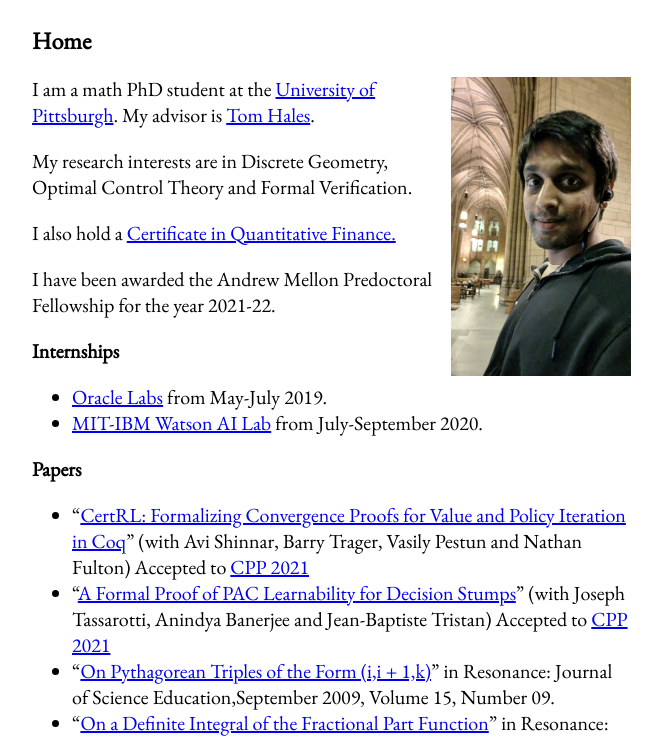
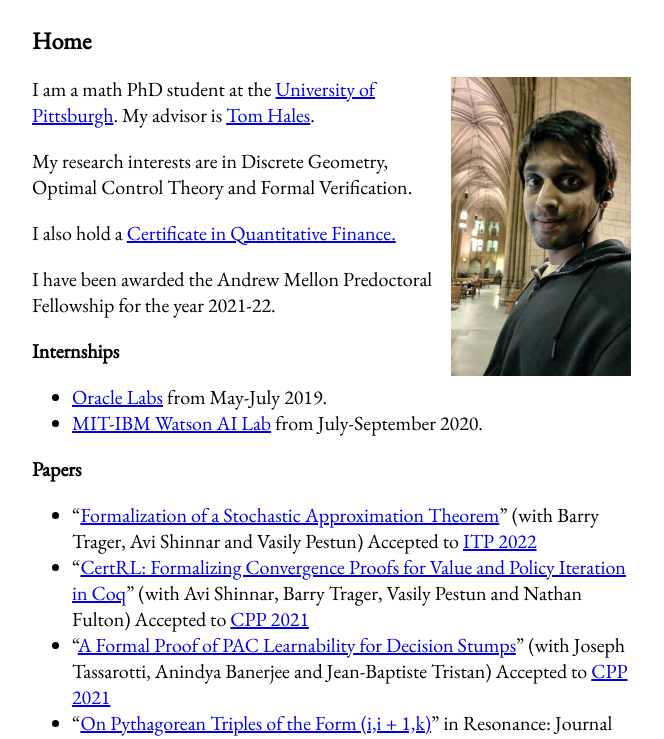
Before and after one commit to kodyvajjha/kodyvajjha.github.io, a plain HTML site: page index.html in a window 1280 px wide. Shown: the part 57-796 px from the top of the page, without its empty margins (308-972 px from the left). Drawn offline with nearby package versions, Linux system fonts and the light colour scheme.

Commit message:
Publish.

```diff
--- a/index.html
+++ b/index.html
@@ -82,7 +82,8 @@
 
 <h2>Papers</h2>
 <ul>
-    <li>“<a href="https://arxiv.org/abs/2009.11403">CertRL: Formalizing Convergence Proofs for Value and Policy Iteration in Coq</a>” (with Avi Shinnar, Barry Trager, Vasily Pestun and Nathan Fulton) Accepted to <a href="https://popl21.sigplan.org/home/CPP-2021">CPP 2021</a> </li>
+    <li>“<a href="https://arxiv.org/abs/2202.05959">Formalization of a Stochastic Approximation Theorem</a>” (with Barry Trager, Avi Shinnar and Vasily Pestun) Accepted to <a href="https://itpconference.github.io/ITP22/">ITP 2022</a> </li>
+     <li>“<a href="https://arxiv.org/abs/2009.11403">CertRL: Formalizing Convergence Proofs for Value and Policy Iteration in Coq</a>” (with Avi Shinnar, Barry Trager, Vasily Pestun and Nathan Fulton) Accepted to <a href="https://popl21.sigplan.org/home/CPP-2021">CPP 2021</a> </li>
     <li>“<a href="https://arxiv.org/abs/1911.00385">A Formal Proof of PAC Learnability for Decision Stumps</a>” (with Joseph Tassarotti, Anindya Banerjee and Jean-Baptiste Tristan) Accepted to <a href="https://popl21.sigplan.org/home/CPP-2021">CPP 2021</a> </li>
     <li>“<a href="https://www.ias.ac.in/article/fulltext/reso/015/09/0843-0849">On Pythagorean Triples of the Form (i,i + 1,k)</b></a>” in Resonance: Journal of Science Education,September 2009, Volume 15, Number 09. </li>
     <li>“<a href="https://www.ias.ac.in/article/fulltext/reso/017/05/0493-0496">On a Definite Integral of the Fractional Part Function</a>” in Resonance: Journal of Science Education,May 2012, Volume 17, Number 05. </li>
```
